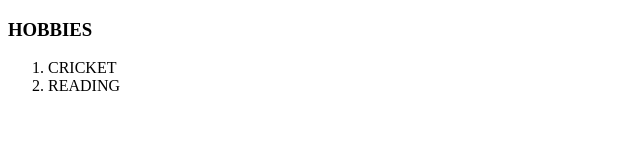
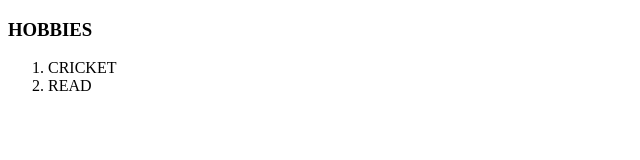
Before and after one commit to BhabeshKumar/cv3, a plain HTML site: page hobbies.html in a window 1280 px wide. Shown: the full height of the page, 0-640 px from the left. Drawn offline with Linux system fonts and the light colour scheme.

Commit message:
Update hobbies.html

```diff
--- a/hobbies.html
+++ b/hobbies.html
@@ -10,7 +10,7 @@
     <h3>HOBBIES</h3>
     <ol>
         <li>CRICKET</li>
-        <li>READING</li>
+        <li>READ</li>
     </ol>
 
 
```
